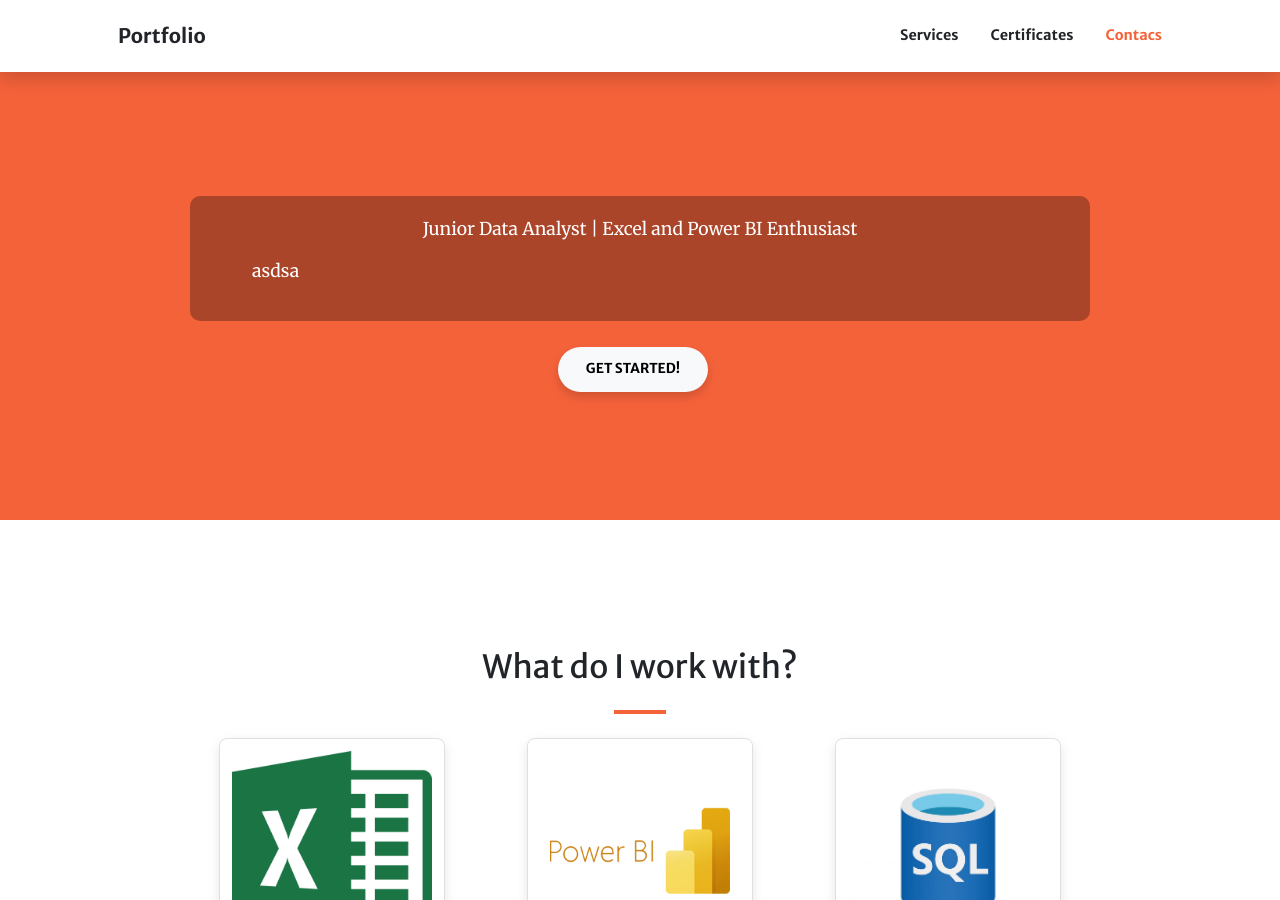
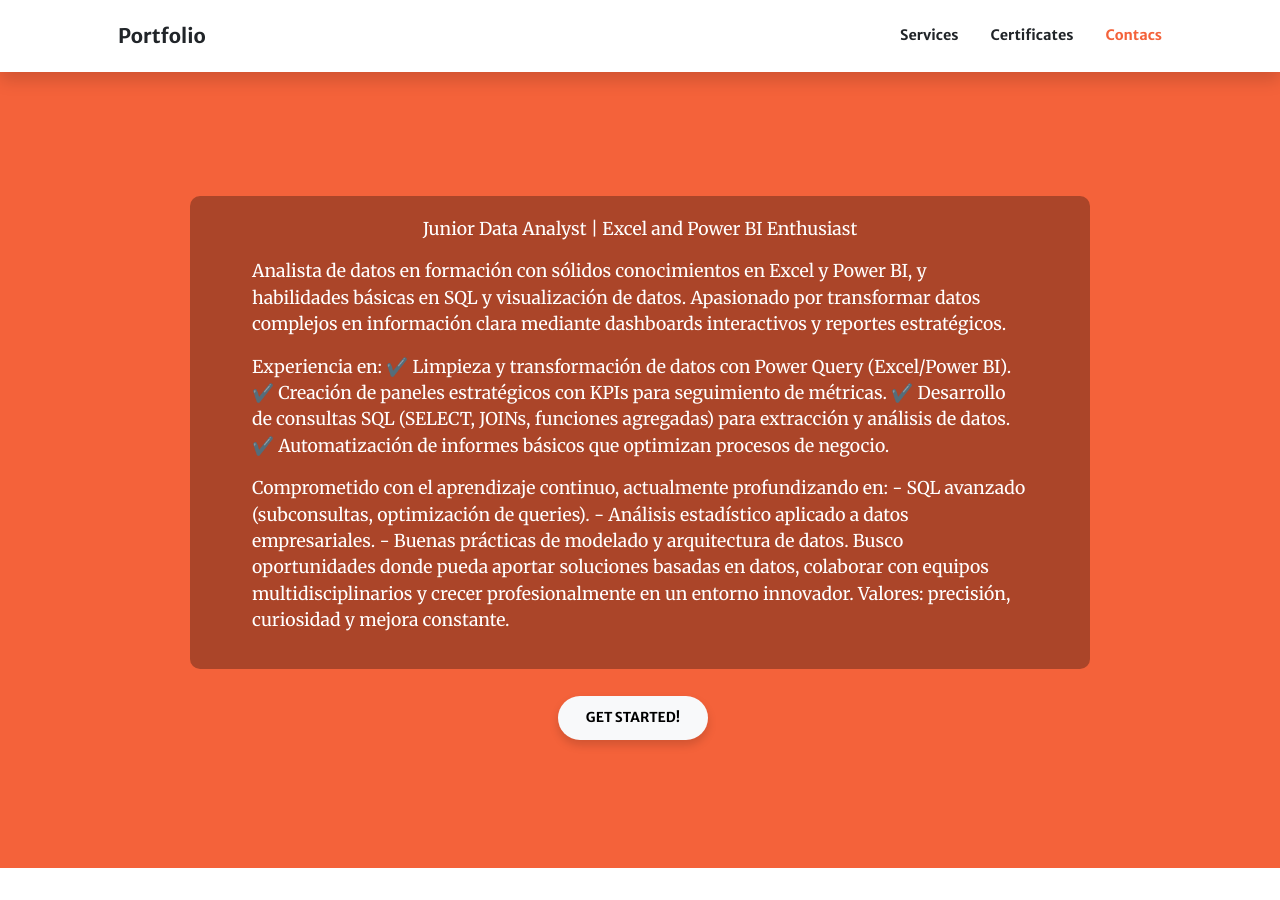
Before and after one commit to Edward-R-analytics/Portfolio, a Jekyll site: the page built from index.md, in a window 1280 px wide and 900 px high, scrolled down 832 px. Built offline with Jekyll 4.4.1, drawn with Linux system fonts in a browser that asks for light colours; comment, search, counter and statistics services are not loaded.

Commit message:
Update index.md

```diff
--- a/index.md
+++ b/index.md
@@ -15,8 +15,23 @@ sections:
     background_style: bg-primary
     title: About Me
     text: |
+          <p> Analista de datos en formación con sólidos conocimientos en Excel y Power BI, y habilidades básicas en SQL y visualización de datos. Apasionado por transformar datos complejos en información clara mediante dashboards interactivos y reportes estratégicos. </p>
 
-           <p>asdsa </p>
+          <p> Experiencia en:
+              ✔ Limpieza y transformación de datos con Power Query (Excel/Power BI).
+              ✔ Creación de paneles estratégicos con KPIs para seguimiento de métricas.
+              ✔ Desarrollo de consultas SQL (SELECT, JOINs, funciones agregadas) para extracción y análisis de datos.
+              ✔ Automatización de informes básicos que optimizan procesos de negocio. </p>
+
+          <p> Comprometido con el aprendizaje continuo, actualmente profundizando en:
+
+              -  SQL avanzado (subconsultas, optimización de queries).
+
+              -  Análisis estadístico aplicado a datos empresariales.
+
+              -  Buenas prácticas de modelado y arquitectura de datos.
+
+              Busco oportunidades donde pueda aportar soluciones basadas en datos, colaborar con equipos multidisciplinarios y crecer profesionalmente en un entorno innovador. Valores: precisión, curiosidad y mejora constante. </p>
 
 
 
```
